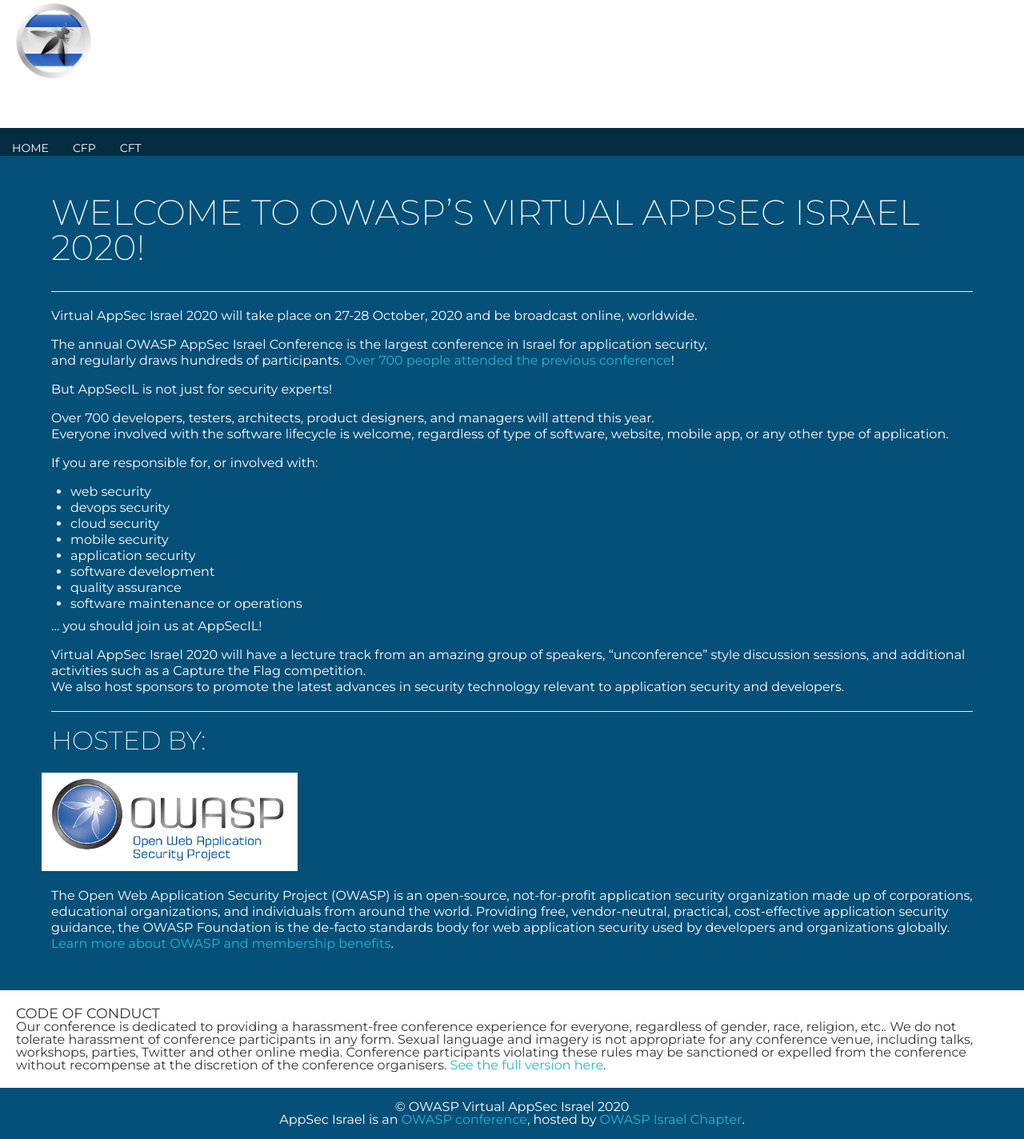
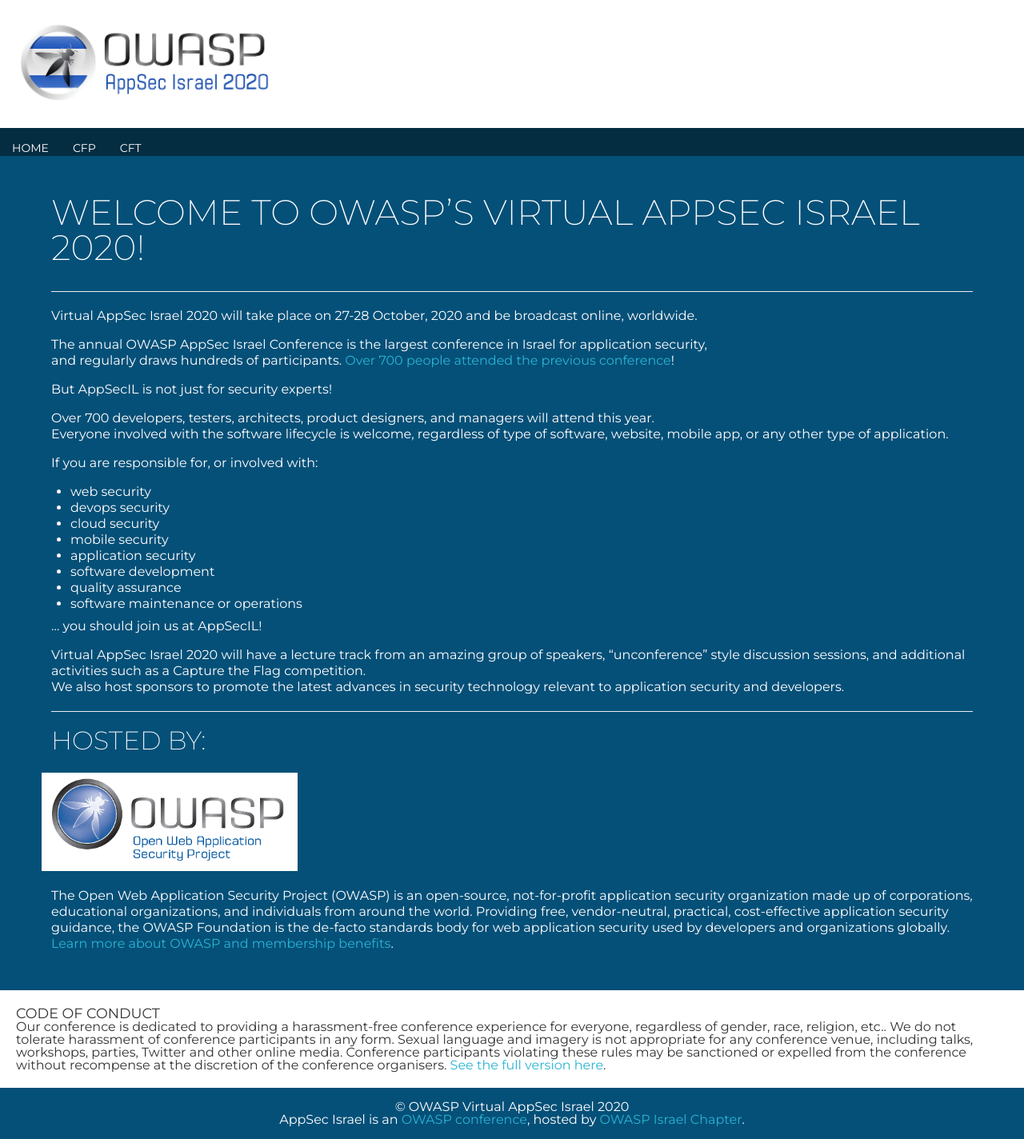
Before and after one commit to OWASP/www-event-appsecil-2023, a Jekyll site: the page built from index.md, in a window 1280 px wide. Shown: the whole page at 80% size. Built offline with Jekyll 4.4.1, drawn with Linux system fonts in a browser that asks for light colours; our own code applies the rules of GitHub Pages for plain Markdown files.

Commit message:
Update logo

```diff
--- a/assets/css/style.scss
+++ b/assets/css/style.scss
@@ -129,7 +129,7 @@ header {
       left: 1em;
       width: 20em;
       height: 10em;
-      background: url(../img/OWASPIL_logo.png) no-repeat;
+      background: url(../img/AppSecIL_logo.png) 120% 45% no-repeat;
       background-size: auto 63%;
     }
   }
```
